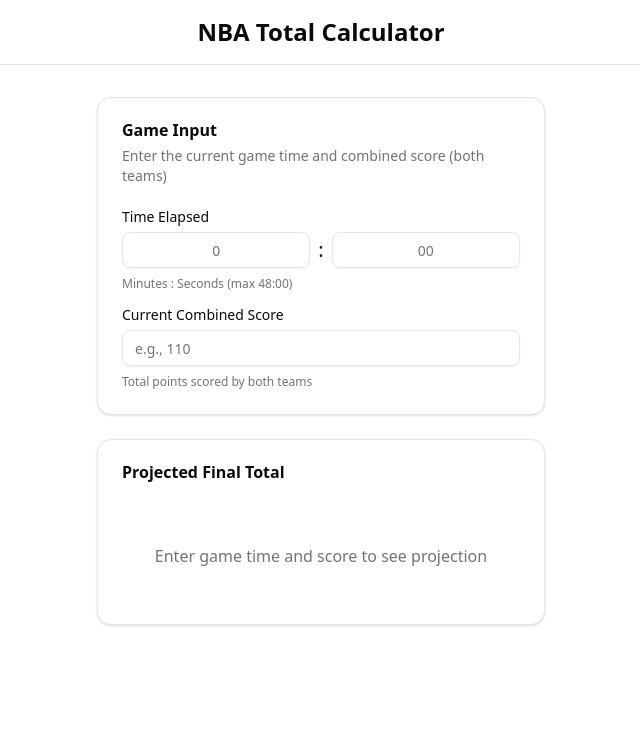
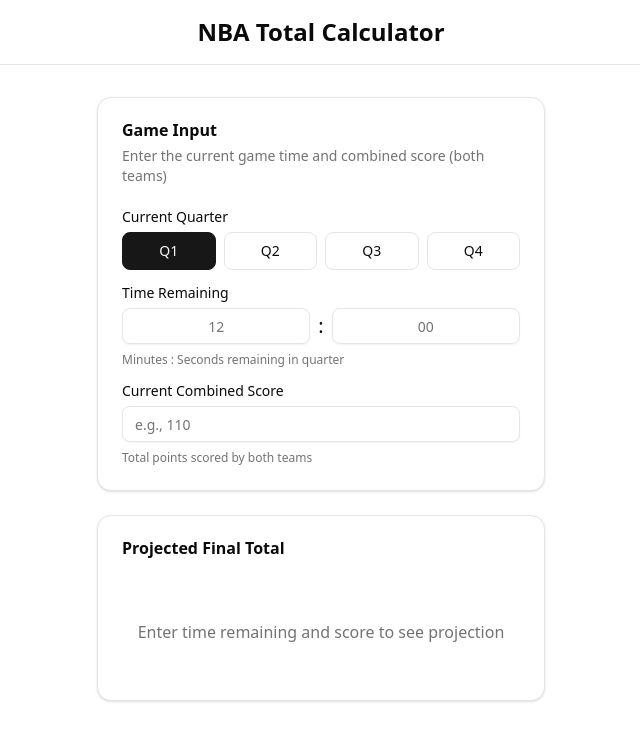
Before and after one commit to hechar788/nba-total-calculator, a React (Vite) app: page / in a window 1280 px wide. Shown: the top 740 px of the page, without its empty margins (319-959 px from the left). Built offline with nearby package versions, Linux system fonts and the light colour scheme.

Commit message:
Change time input to quarter selector with time remaining

```diff
--- a/src/components/calculator/Calculator.tsx
+++ b/src/components/calculator/Calculator.tsx
@@ -4,7 +4,10 @@
 import { Label } from '@/components/ui/label'
 import { calculateExpectedTotal } from '@/lib/calculator'
 
+const QUARTER_MINUTES = 12
+
 export function Calculator() {
+  const [quarter, setQuarter] = useState<number>(1)
   const [minutes, setMinutes] = useState<string>('')
   const [seconds, setSeconds] = useState<string>('')
   const [currentPoints, setCurrentPoints] = useState<string>('')
@@ -16,13 +19,20 @@
     const secs = parseInt(seconds || '0', 10)
 
     if (isNaN(mins)) return null
-    if (mins < 0 || secs < 0 || secs > 59) return null
+    if (mins < 0 || mins > 12 || secs < 0 || secs > 59) return null
 
-    const total = mins + secs / 60
-    if (total > 48) return null
+    const timeRemaining = mins + secs / 60
+    if (timeRemaining > 12) return null
+
+    // Calculate elapsed time: completed quarters + time played in current quarter
+    const completedQuarterMinutes = (quarter - 1) * QUARTER_MINUTES
+    const currentQuarterElapsed = QUARTER_MINUTES - timeRemaining
+    const total = completedQuarterMinutes + currentQuarterElapsed
+
+    if (total <= 0 || total > 48) return null
 
     return total
-  }, [minutes, seconds])
+  }, [quarter, minutes, seconds])
 
   const result = useMemo(() => {
     const points = parseFloat(currentPoints)
@@ -36,7 +46,7 @@
 
   const handleMinutesChange = (e: React.ChangeEvent<HTMLInputElement>) => {
     const value = e.target.value
-    if (value === '' || (/^\d+$/.test(value) && parseInt(value, 10) <= 48)) {
+    if (value === '' || (/^\d+$/.test(value) && parseInt(value, 10) <= 12)) {
       setMinutes(value)
     }
   }
@@ -80,13 +90,32 @@
         </CardHeader>
         <CardContent className="space-y-4">
           <div className="space-y-2">
-            <Label>Time Elapsed</Label>
+            <Label>Current Quarter</Label>
+            <div className="flex gap-2">
+              {[1, 2, 3, 4].map((q) => (
+                <button
+                  key={q}
+                  type="button"
+                  onClick={() => setQuarter(q)}
+                  className={`flex-1 py-2 px-3 text-sm font-medium rounded-md border transition-colors ${
+                    quarter === q
+                      ? 'bg-primary text-primary-foreground border-primary'
+                      : 'bg-background hover:bg-muted border-input'
+                  }`}
+                >
+                  Q{q}
+                </button>
+              ))}
+            </div>
+          </div>
+          <div className="space-y-2">
+            <Label>Time Remaining</Label>
             <div className="flex items-center gap-2">
               <Input
                 id="minutes"
                 type="text"
                 inputMode="numeric"
-                placeholder="0"
+                placeholder="12"
                 value={minutes}
                 onChange={handleMinutesChange}
                 onKeyDown={handleMinutesKeyDown}
@@ -105,7 +134,7 @@
                 className="text-center"
               />
             </div>
-            <p className="text-xs text-muted-foreground">Minutes : Seconds (max 48:00)</p>
+            <p className="text-xs text-muted-foreground">Minutes : Seconds remaining in quarter</p>
           </div>
           <div className="space-y-2">
             <Label htmlFor="points">Current Combined Score</Label>
@@ -149,21 +178,17 @@
                   <span className="font-medium">{result.remainingMinutes.toFixed(1)} min</span>
                 </div>
                 <div className="flex justify-between items-center py-2">
-                  <span className="text-muted-foreground">Calculation</span>
-                  <span className="font-mono text-xs">
-                    {currentPoints} ÷ {minutes}:{seconds || '00'} × 48
-                  </span>
+                  <span className="text-muted-foreground">Time Elapsed</span>
+                  <span className="font-medium">{minutesElapsed?.toFixed(1)} min</span>
                 </div>
               </div>
             </div>
           ) : (
             <div className="text-center text-muted-foreground py-8">
               {minutes === '' || currentPoints === '' ? (
-                'Enter game time and score to see projection'
+                'Enter time remaining and score to see projection'
               ) : minutesElapsed === null ? (
                 'Invalid time entered'
-              ) : minutesElapsed <= 0 ? (
-                'Time must be greater than 0:00'
               ) : (
                 'Enter valid numbers to calculate'
               )}
```
